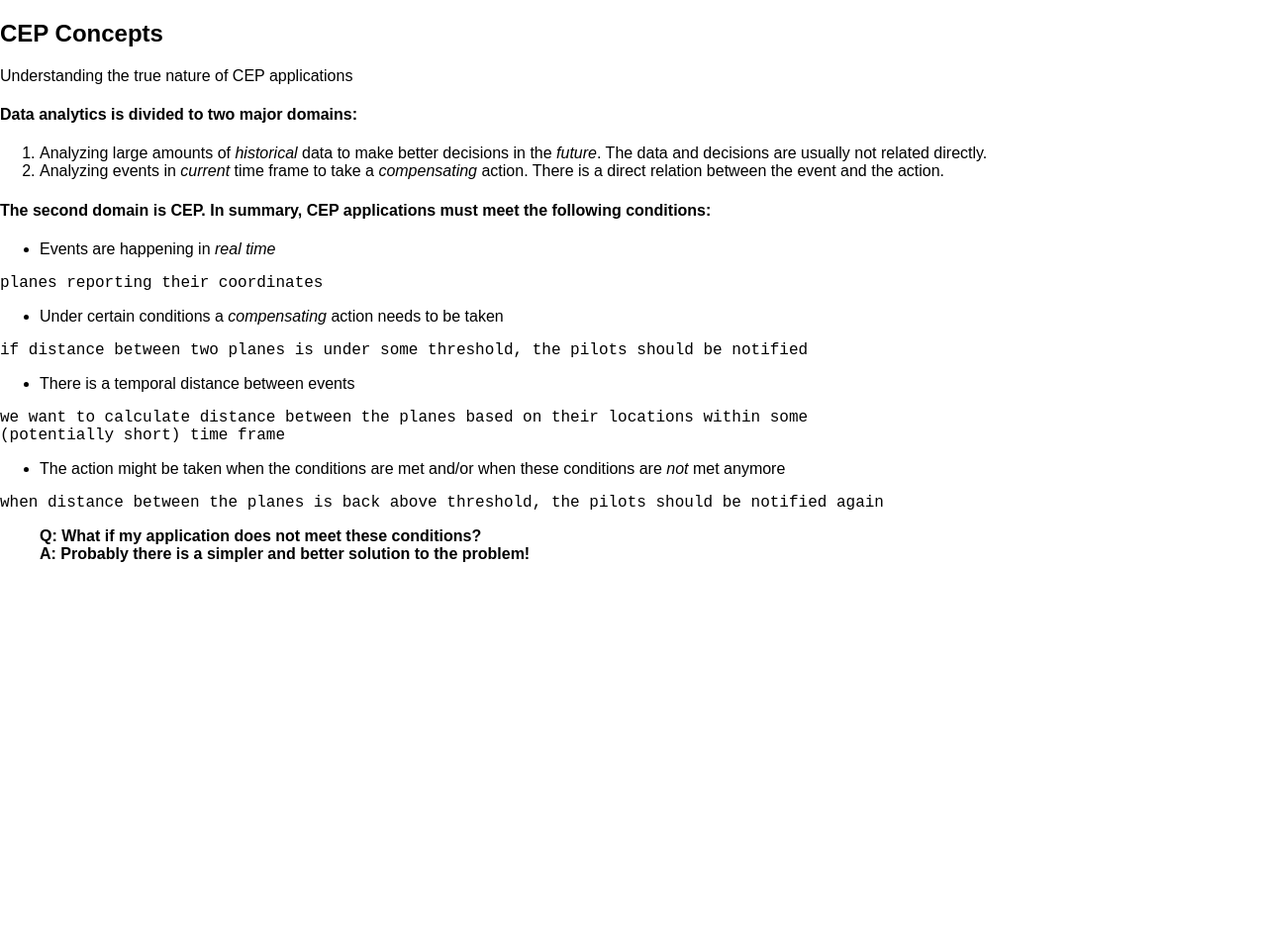
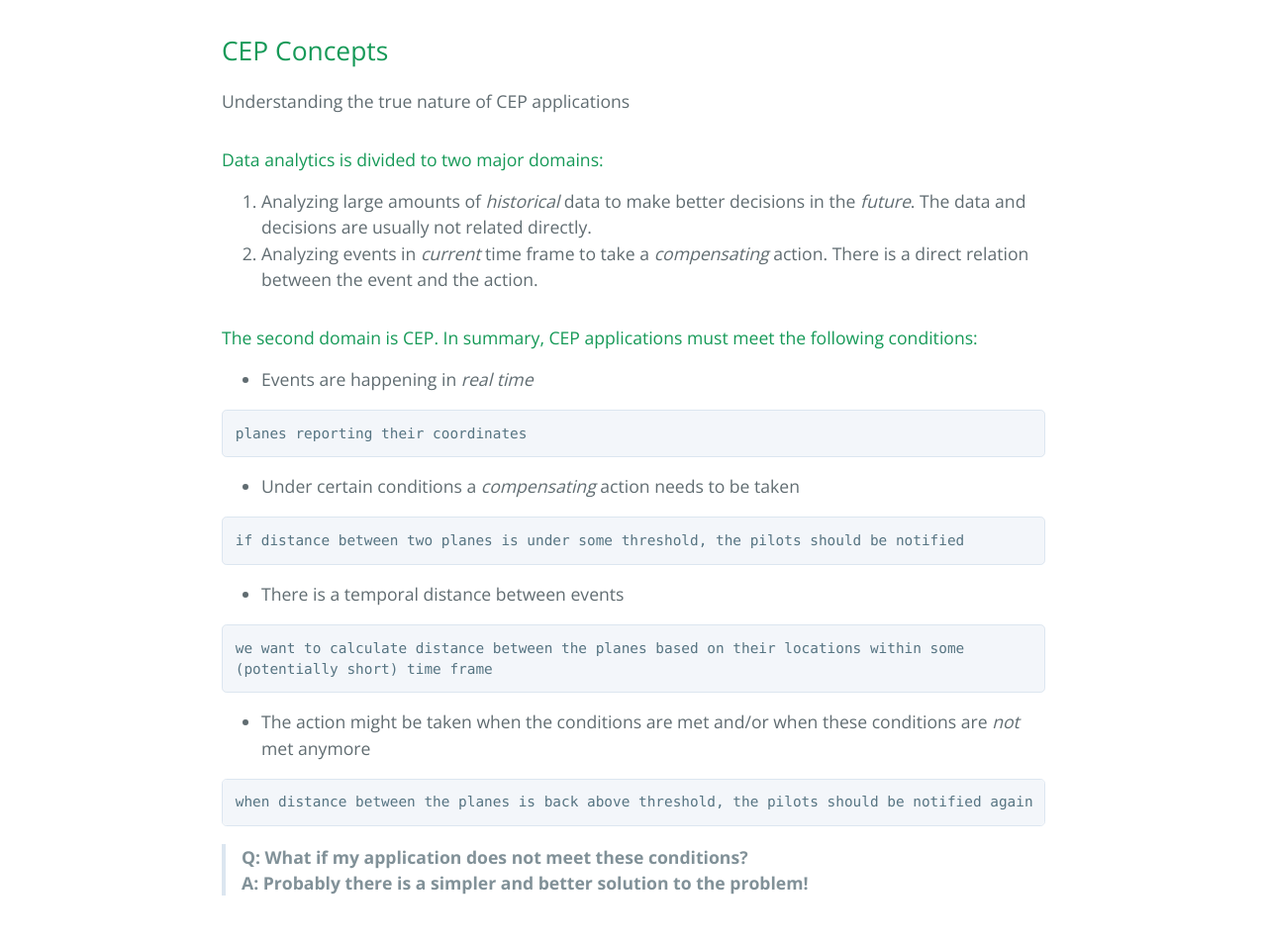
Before and after one commit to TrigerSoft/streamx, a Jekyll site: the page built from learn/cep.md, in a window 1280 px wide. Shown: the whole page at 99% size. Built offline with Jekyll 4.4.1, drawn with Linux system fonts in a browser that asks for light colours; Markdown is read by kramdown in place of the engine named in the settings; before the commit the page ends 900 px from its top, so only the background shows below that.

Commit message:
Update default.html

```diff
--- a/_layouts/default.html
+++ b/_layouts/default.html
@@ -8,9 +8,9 @@
         <meta name="description" content="{{site.description}}"/>
         <meta name="viewport" content="width=device-width, initial-scale=1">
         <link rel="stylesheet" type="text/css" href="{{site.baseurl}}/stylesheets/normalize.css" media="screen">
-        <link href='https://fonts.googleapis.com/css?family=Open+Sans:400,700' rel='stylesheet' type='text/css'>
-        <link rel="stylesheet" type="text/css" href="stylesheets/stylesheet.css" media="screen">
-        <link rel="stylesheet" type="text/css" href="stylesheets/github-light.css" media="screen">
+        <link href='//fonts.googleapis.com/css?family=Open+Sans:400,700' rel='stylesheet' type='text/css'>
+        <link rel="stylesheet" type="text/css" href="{{site.baseurl}}/stylesheets/stylesheet.css" media="screen">
+        <link rel="stylesheet" type="text/css" href="{{site.baseurl}}/stylesheets/github-light.css" media="screen">
     </head>
 
     <body>
```
